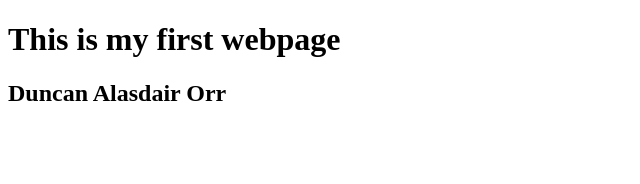
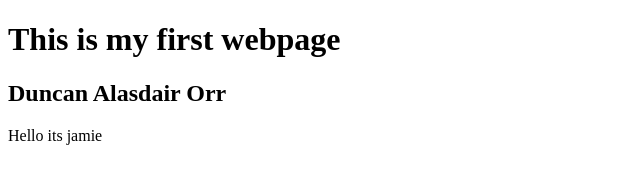
Before and after one commit to jamiegilmour/MyFirstProject-1, a plain HTML site: page Index.versionJamie1.html in a window 1280 px wide. Shown: the whole page, without its empty margins (0-640 px from the left). Drawn offline with Linux system fonts and the light colour scheme.

Commit message:
jamieEdit1

```diff
--- a/Index.html
+++ b/Index.versionJamie1.html
@@ -8,5 +8,8 @@
 <h1>This is my first webpage</h1>
 <h2>Duncan Alasdair Orr</h2>
 
+    <p> Hello its jamie </p>
+
+
 </body>
 </html>
```
